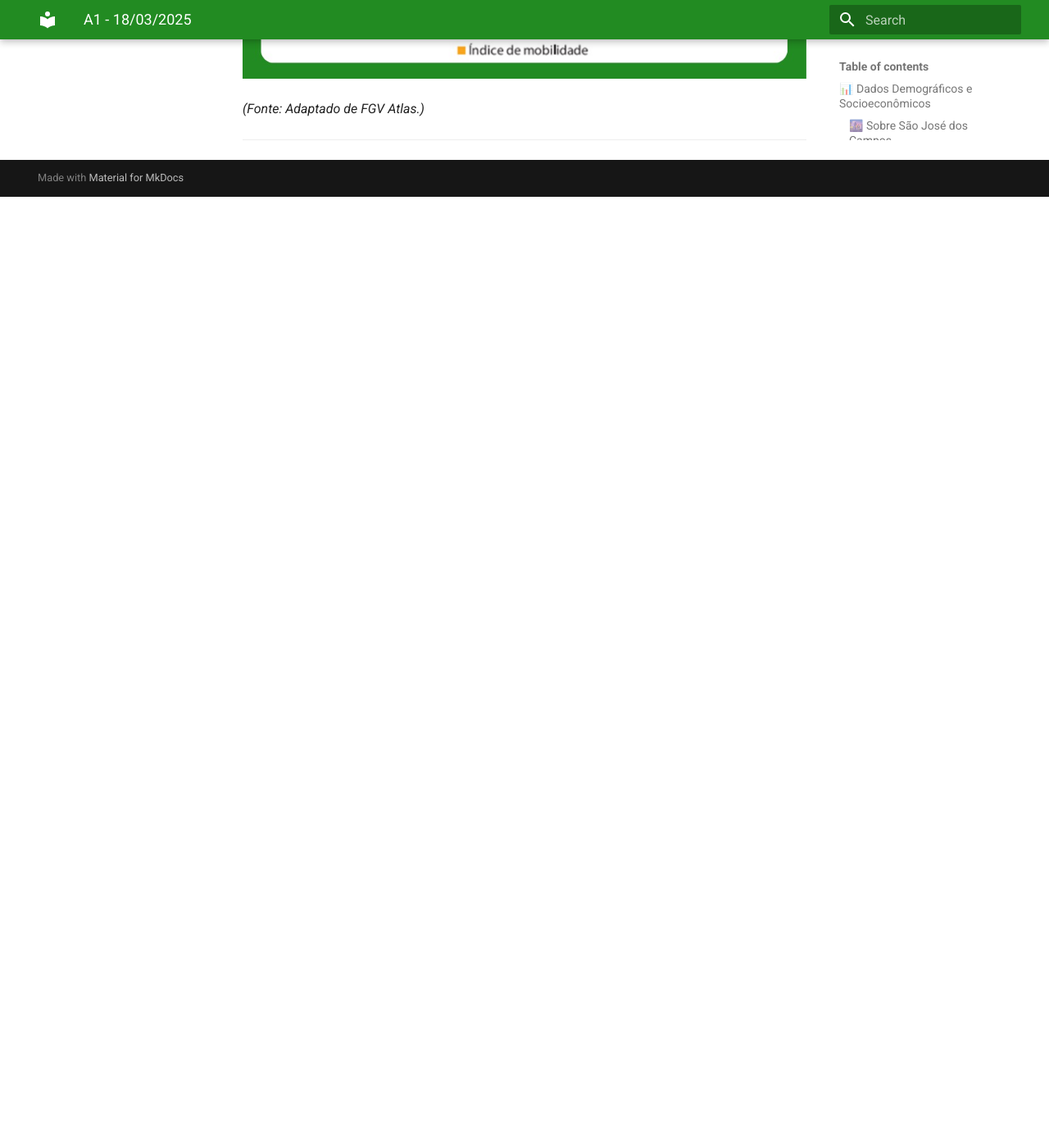
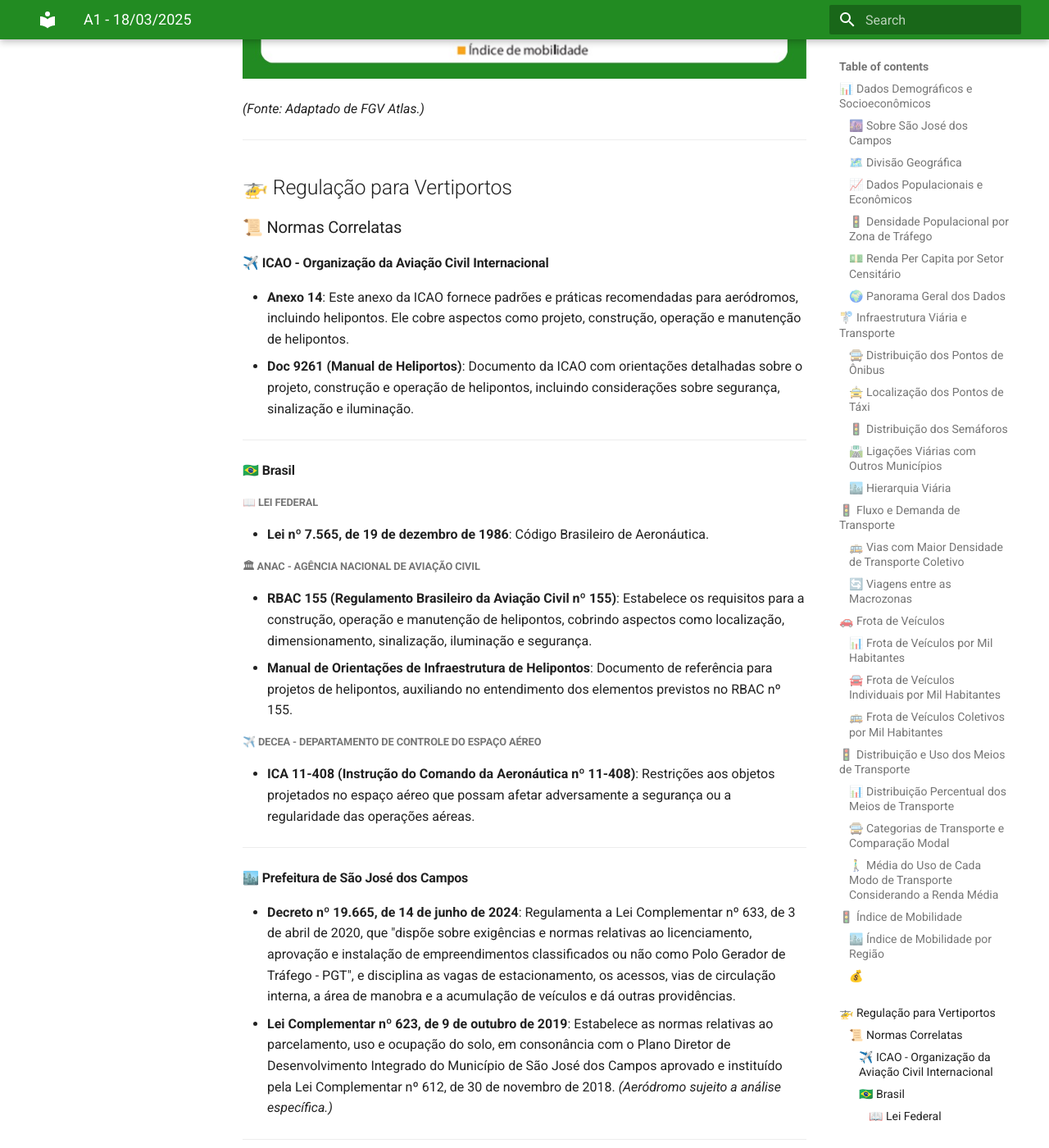
Before and after one commit to Lirucas/ProjetoTesteMkDocs, an MkDocs documentation site: the page built from docs/atv1.md, in a window 1280 px wide and 1400 px high, scrolled down 19000 px. Shown: the whole window at 82% size. Built offline with MkDocs 1.6.1 and Material for MkDocs 9.7.7, drawn with Linux system fonts in a browser that asks for light colours; before the commit the page ends 19240 px from its top, so only the background shows below that.

Commit message:
Atualizando atv1.md e adicionando imagens em assets

```diff
--- a/docs/atv1.md
+++ b/docs/atv1.md
@@ -345,3 +345,35 @@ Além da variação espacial, o índice de mobilidade também apresenta diferen
 *(Fonte: Adaptado de FGV Atlas.)*
 
 ---
+
+## 🚁 Regulação para Vertiportos
+
+### 📜 Normas Correlatas
+
+#### ✈️ ICAO - Organização da Aviação Civil Internacional
+
+- **Anexo 14**: Este anexo da ICAO fornece padrões e práticas recomendadas para aeródromos, incluindo helipontos. Ele cobre aspectos como projeto, construção, operação e manutenção de helipontos.
+- **Doc 9261 (Manual de Heliportos)**: Documento da ICAO com orientações detalhadas sobre o projeto, construção e operação de helipontos, incluindo considerações sobre segurança, sinalização e iluminação.
+
+---
+
+#### 🇧🇷 Brasil
+
+##### 📖 **Lei Federal**
+- **Lei nº 7.565, de 19 de dezembro de 1986**: Código Brasileiro de Aeronáutica.
+
+##### 🏛 **ANAC - Agência Nacional de Aviação Civil**
+- **RBAC 155 (Regulamento Brasileiro da Aviação Civil nº 155)**: Estabelece os requisitos para a construção, operação e manutenção de helipontos, cobrindo aspectos como localização, dimensionamento, sinalização, iluminação e segurança.
+- **Manual de Orientações de Infraestrutura de Helipontos**: Documento de referência para projetos de helipontos, auxiliando no entendimento dos elementos previstos no RBAC nº 155.
+
+##### ✈️ **DECEA - Departamento de Controle do Espaço Aéreo**
+- **ICA 11-408 (Instrução do Comando da Aeronáutica nº 11-408)**: Restrições aos objetos projetados no espaço aéreo que possam afetar adversamente a segurança ou a regularidade das operações aéreas.
+
+---
+
+#### 🏙️ Prefeitura de São José dos Campos
+
+- **Decreto nº 19.665, de 14 de junho de 2024**: Regulamenta a Lei Complementar nº 633, de 3 de abril de 2020, que "dispõe sobre exigências e normas relativas ao licenciamento, aprovação e instalação de empreendimentos classificados ou não como Polo Gerador de Tráfego - PGT", e disciplina as vagas de estacionamento, os acessos, vias de circulação interna, a área de manobra e a acumulação de veículos e dá outras providências.
+- **Lei Complementar nº 623, de 9 de outubro de 2019**: Estabelece as normas relativas ao parcelamento, uso e ocupação do solo, em consonância com o Plano Diretor de Desenvolvimento Integrado do Município de São José dos Campos aprovado e instituído pela Lei Complementar nº 612, de 30 de novembro de 2018. *(Aeródromo sujeito a análise específica.)*
+
+---
```
